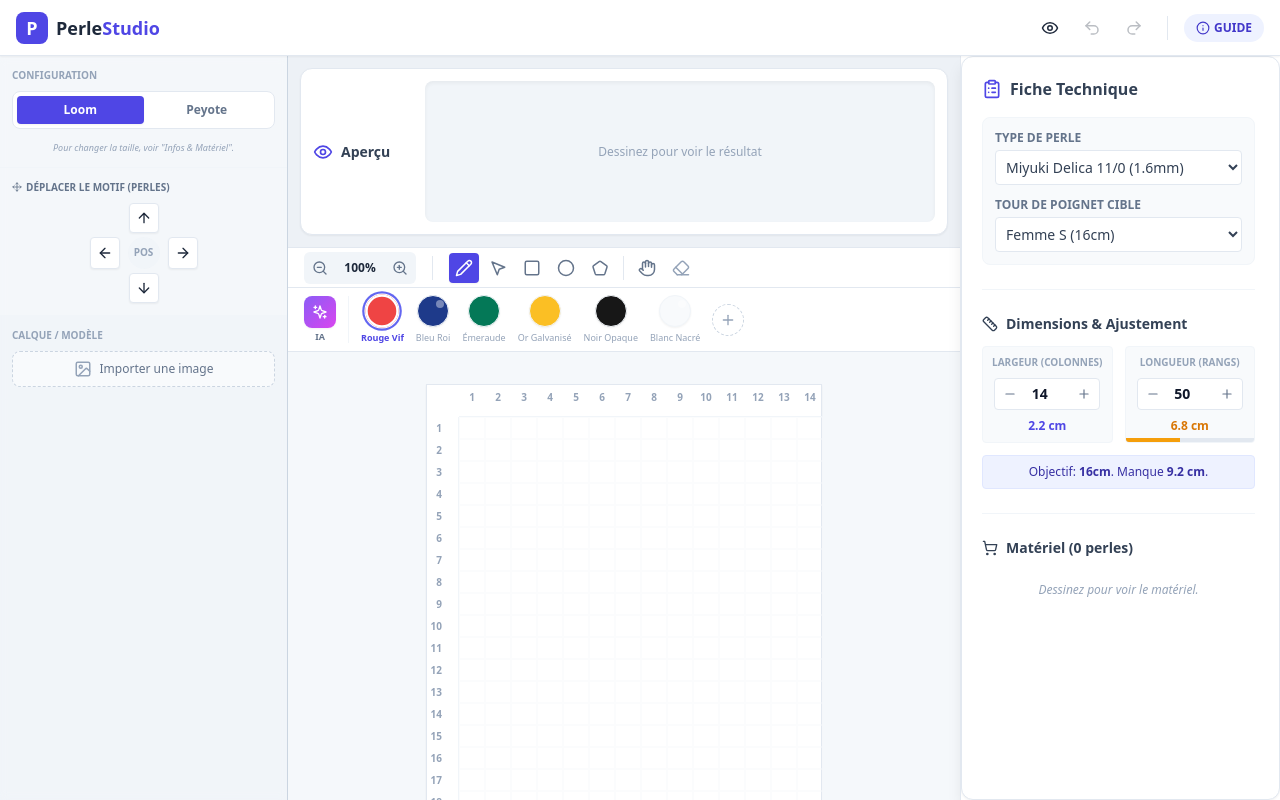
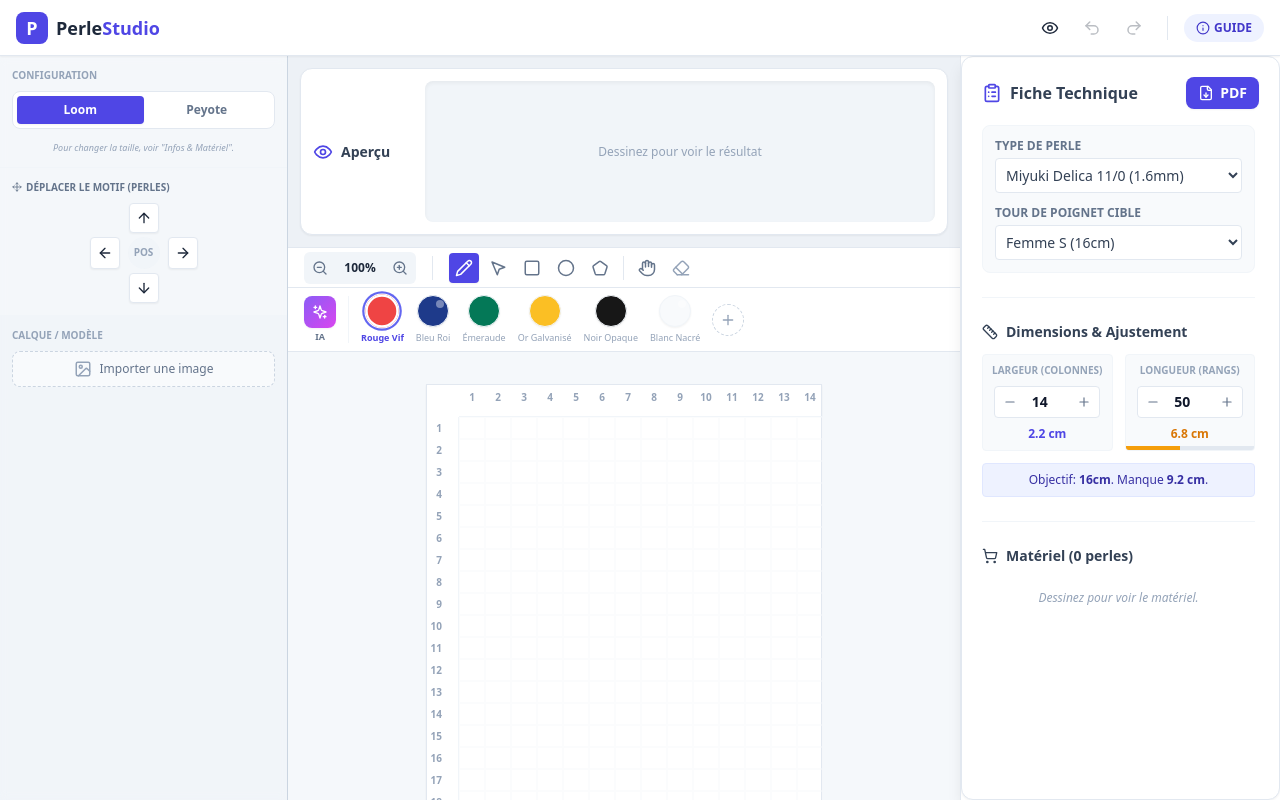
Before and after one commit to naime2909/PerleStudio1, a React (Vite) app: page / in a window 1280 px wide. Built offline with nearby package versions, Linux system fonts and the light colour scheme.

Commit message:
Update StatsPanel.tsx

```diff
--- a/src/components/StatsPanel.tsx
+++ b/src/components/StatsPanel.tsx
@@ -1,7 +1,7 @@
 
 import React from 'react';
 import { BeadType, BraceletSettings, ProjectState } from '../types';
-import { ClipboardList, Ruler, ShoppingCart, Minus, Plus } from 'lucide-react';
+import { ClipboardList, Ruler, ShoppingCart, Minus, Plus, FileDown } from 'lucide-react';
 
 interface StatsPanelProps {
   project: ProjectState;
@@ -39,12 +39,174 @@ const StatsPanel: React.FC<StatsPanelProps> = ({
   });
   const totalBeads = Object.values(inventory).reduce((a, b) => a + b, 0);
 
+  const generatePDF = async () => {
+    try {
+      // Dynamically import jsPDF
+      const { jsPDF } = await import('jspdf');
+      const html2canvas = (await import('html2canvas')).default;
+
+      const doc = new jsPDF('p', 'mm', 'a4');
+      const pageWidth = doc.internal.pageSize.getWidth();
+      const pageHeight = doc.internal.pageSize.getHeight();
+
+      // Title
+      doc.setFontSize(18);
+      doc.setFont('helvetica', 'bold');
+      doc.text('PERLE DESIGN STUDIO', pageWidth / 2, 15, { align: 'center' });
+      doc.setFontSize(14);
+      doc.text('Fiche Technique', pageWidth / 2, 22, { align: 'center' });
+
+      doc.setLineWidth(0.5);
+      doc.line(15, 25, pageWidth - 15, 25);
+
+      // Get preview canvas (horizontal bracelet view)
+      const previewElement = document.querySelector('[data-visual-preview]') as HTMLElement;
+      let yOffset = 30;
+
+      if (previewElement) {
+        try {
+          const canvas = await html2canvas(previewElement, {
+            backgroundColor: '#f8fafc',
+            scale: 2
+          });
+          const imgData = canvas.toDataURL('image/png');
+          const imgWidth = pageWidth - 30;
+          const imgHeight = (canvas.height * imgWidth) / canvas.width;
+          doc.addImage(imgData, 'PNG', 15, yOffset, imgWidth, Math.min(imgHeight, 40));
+          yOffset += Math.min(imgHeight, 40) + 10;
+        } catch (err) {
+          console.warn('Could not capture preview:', err);
+          yOffset += 5;
+        }
+      }
+
+      // Left: Grid schema (simplified)
+      doc.setFontSize(12);
+      doc.setFont('helvetica', 'bold');
+      doc.text('Schéma de la Grille', 15, yOffset);
+      yOffset += 7;
+
+      const gridStartY = yOffset;
+      const cellSize = 3;
+      const maxCols = Math.min(project.columns, 20);
+      const maxRows = Math.min(project.rows, 30);
+
+      // Draw grid
+      doc.setFontSize(6);
+      doc.setFont('helvetica', 'normal');
+      for (let c = 0; c < maxCols; c++) {
+        doc.text((c + 1).toString(), 20 + c * cellSize, gridStartY - 1, { align: 'center' });
+      }
+
+      for (let r = 0; r < maxRows; r++) {
+        doc.text((r + 1).toString(), 16, gridStartY + r * cellSize + 1.5);
+
+        for (let c = 0; c < maxCols; c++) {
+          const beadId = project.grid[`${r}-${c}`];
+          const bead = beadTypes.find(b => b.id === beadId);
+
+          if (bead) {
+            doc.setFillColor(bead.hex);
+            doc.rect(20 + c * cellSize, gridStartY + r * cellSize, cellSize, cellSize, 'F');
+          }
+          doc.rect(20 + c * cellSize, gridStartY + r * cellSize, cellSize, cellSize, 'S');
+        }
+      }
+
+      const gridEndY = gridStartY + maxRows * cellSize + 5;
+
+      // Right side info
+      const rightX = 110;
+      let rightY = gridStartY;
+
+      // Material list
+      doc.setFontSize(12);
+      doc.setFont('helvetica', 'bold');
+      doc.text('Matériel Nécessaire', rightX, rightY);
+      rightY += 7;
+
+      doc.setFontSize(9);
+      doc.setFont('helvetica', 'normal');
+
+      if (totalBeads === 0) {
+        doc.text('Aucune perle utilisée', rightX, rightY);
+        rightY += 6;
+      } else {
+        Object.entries(inventory).forEach(([beadId, count]) => {
+          const bead = beadTypes.find(b => b.id === beadId);
+          if (!bead) return;
+
+          const grams = (count * 0.005).toFixed(1);
+          doc.setFillColor(bead.hex);
+          doc.rect(rightX, rightY - 3, 4, 4, 'F');
+          doc.rect(rightX, rightY - 3, 4, 4, 'S');
+
+          doc.text(`${bead.name}: ${count} perles (~${grams}g)`, rightX + 6, rightY);
+          rightY += 5;
+        });
+      }
+
+      rightY += 3;
+
+      // Dimensions
+      doc.setFontSize(12);
+      doc.setFont('helvetica', 'bold');
+      doc.text('Dimensions', rightX, rightY);
+      rightY += 7;
+
+      doc.setFontSize(9);
+      doc.setFont('helvetica', 'normal');
+      doc.text(`Largeur: ${braceletWidthCm.toFixed(1)} cm (${project.columns} colonnes)`, rightX, rightY);
+      rightY += 5;
+      doc.text(`Longueur: ${braceletLengthCm.toFixed(1)} cm (${project.rows} rangs)`, rightX, rightY);
+      rightY += 5;
+      doc.text(`Tour de poignet: ${settings.wristSizeCm} cm`, rightX, rightY);
+      rightY += 8;
+
+      // Info
+      doc.setFontSize(12);
+      doc.setFont('helvetica', 'bold');
+      doc.text('Informations', rightX, rightY);
+      rightY += 7;
+
+      doc.setFontSize(9);
+      doc.setFont('helvetica', 'normal');
+      const beadSizeLabel = beadSizes.find(s => s.value === settings.beadSizeMm)?.label || 'Delica 11/0';
+      doc.text(`Type: ${beadSizeLabel}`, rightX, rightY);
+      rightY += 5;
+      doc.text(`Mode: ${project.mode === 'loom' ? 'Loom' : 'Peyote'}`, rightX, rightY);
+      rightY += 5;
+      doc.text(`Date: ${new Date().toLocaleDateString('fr-FR')}`, rightX, rightY);
+
+      // Footer
+      doc.setFontSize(8);
+      doc.setTextColor(150);
+      doc.text('Créé avec PerleDesign Studio', pageWidth / 2, pageHeight - 10, { align: 'center' });
+
+      // Save
+      doc.save('fiche-technique-bracelet.pdf');
+    } catch (error) {
+      console.error('Erreur génération PDF:', error);
+      alert('Erreur lors de la génération du PDF. Assurez-vous que votre navigateur supporte cette fonctionnalité.');
+    }
+  };
+
   return (
     <div className="bg-white p-5 rounded-xl shadow-sm border border-slate-200 h-full flex flex-col">
-      <h3 className="font-semibold text-slate-700 mb-4 flex items-center gap-2">
-        <ClipboardList size={20} className="text-indigo-600"/>
-        Fiche Technique
-      </h3>
+      <div className="flex items-center justify-between mb-4">
+        <h3 className="font-semibold text-slate-700 flex items-center gap-2">
+          <ClipboardList size={20} className="text-indigo-600"/>
+          Fiche Technique
+        </h3>
+        <button
+          onClick={generatePDF}
+          className="flex items-center gap-1.5 px-3 py-1.5 bg-indigo-600 hover:bg-indigo-700 text-white text-sm font-semibold rounded-lg transition-colors shadow-sm"
+          title="Télécharger la fiche technique en PDF"
+        >
+          <FileDown size={16} />
+          PDF
+        </button>
+      </div>
 
       <div className="space-y-6 flex-1 overflow-y-auto pr-1 scrollbar-thin">
         {/* Settings */}
```
